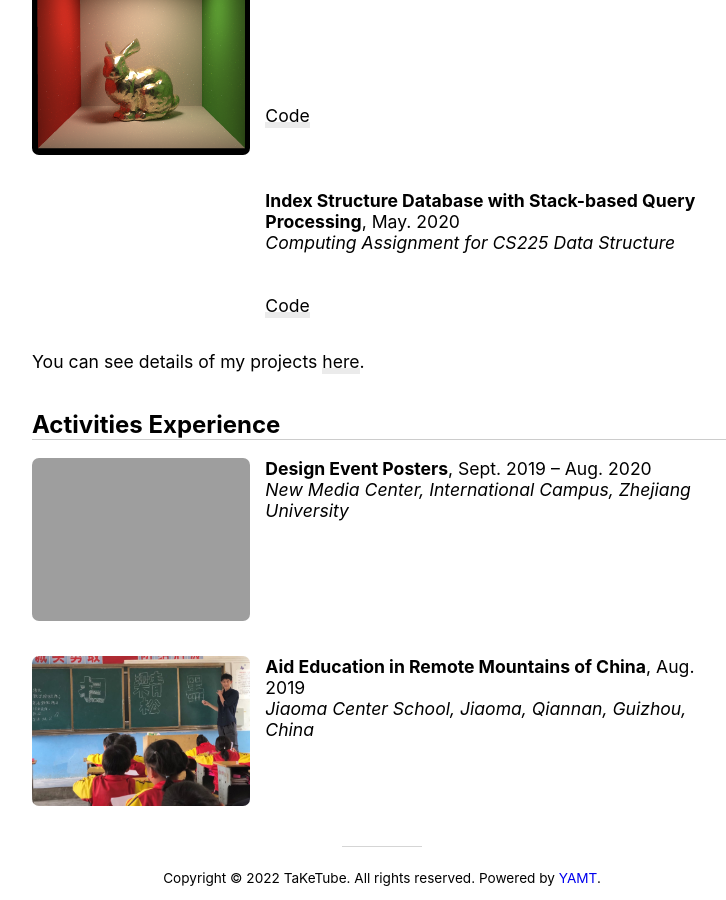
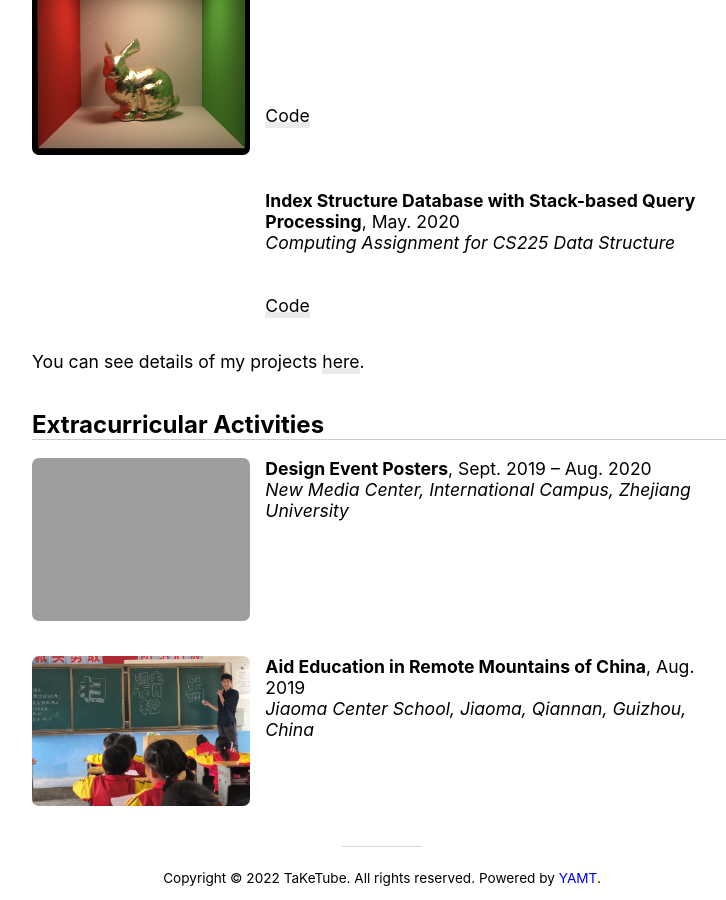
Before and after one commit to TaKeTube/TaKeTube.github.io, a Jekyll site: the page built from about.html, in a window 1280 px wide and 900 px high, scrolled down 1873 px. Shown: the whole window, without its empty margins (258-984 px from the left). Built offline with Jekyll 4.4.1, drawn with Linux system fonts in a browser that asks for light colours; nearby versions of some CDN libraries.

Commit message:
Update title

```diff
--- a/about.html
+++ b/about.html
@@ -159,7 +159,7 @@ title: About
 </div>
 
 <div class="experience">
-    <h2>Activities Experience</h2>
+    <h2>Extracurricular Activities</h2>
     <div class="row">
         <div class="col-sm-4-pad" align="center">
             <p><img src="assets/img/C&D.png" class="img-fluid"></a></p>
```
